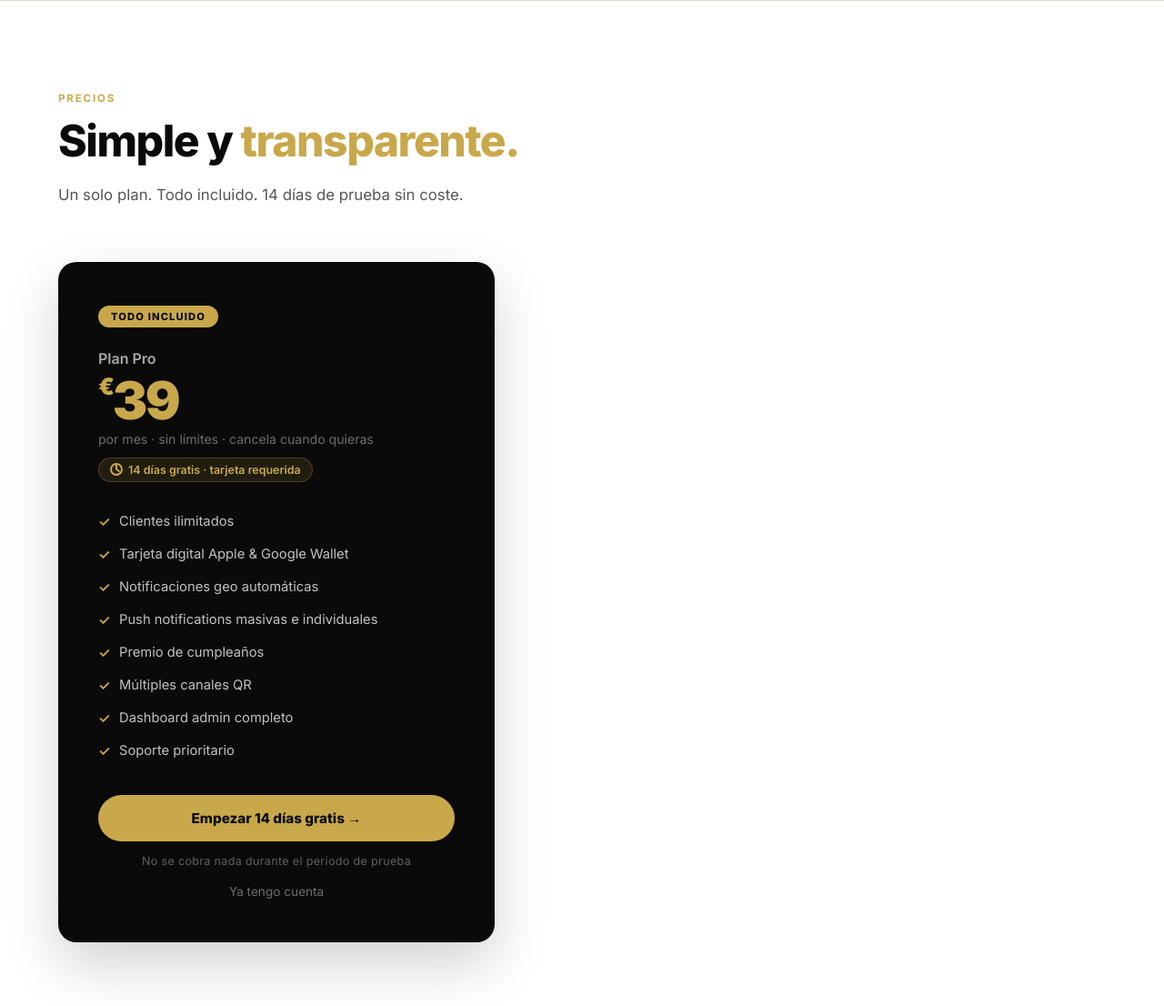
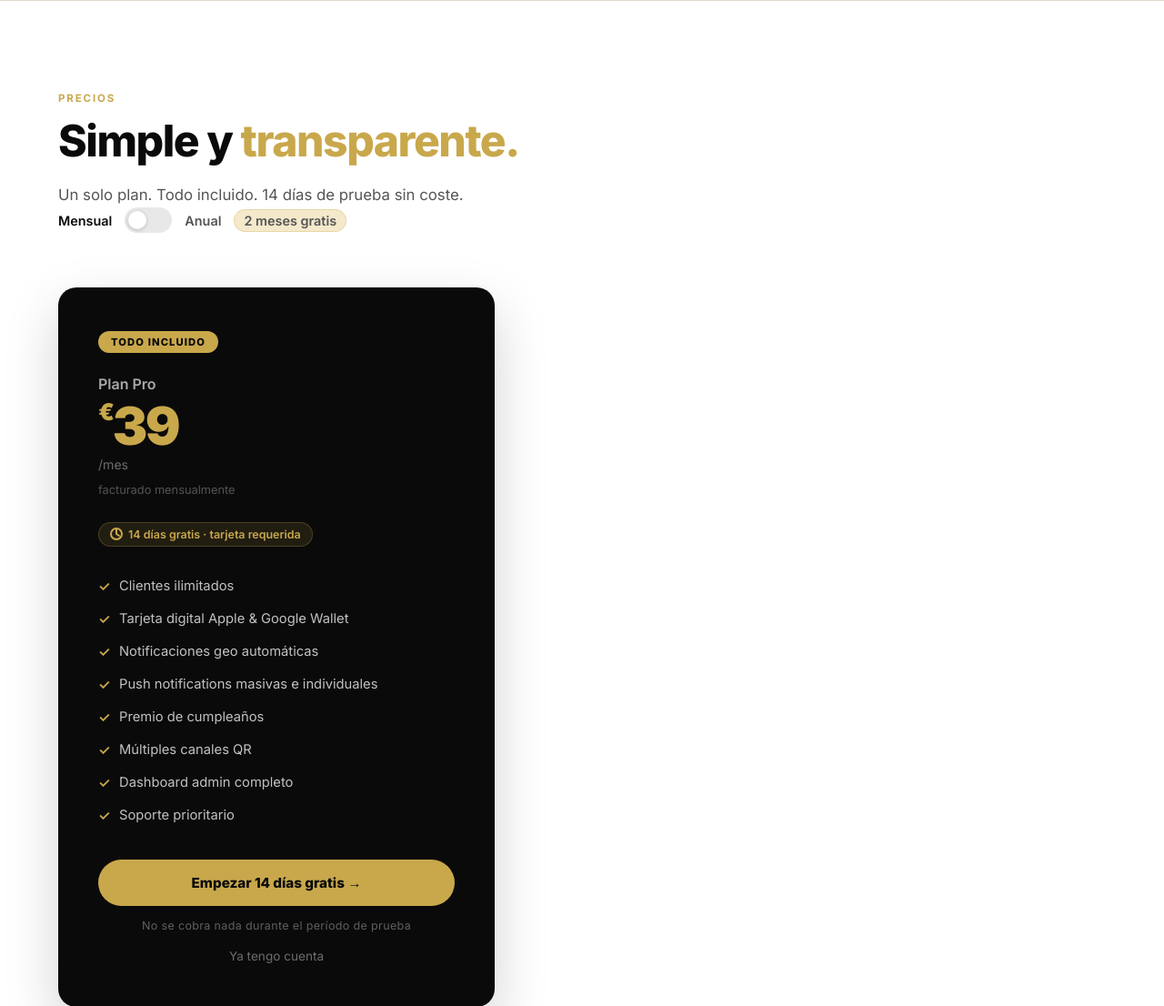
Before and after one commit to zubbigpt/sukie-card, a FastAPI app: page / in a window 1280 px wide. Shown: the part 4720-5826 px from the top of the page at 91% size. Run offline with FastAPI, Linux system fonts and the light colour scheme.

Commit message:
fix: restaurar funciones originales — toggle mensual/anual, cookie consent con dos botones
Co-Authored-By: Claude Sonnet 4.6 <noreply@anthropic.com>

```diff
--- a/templates/index.html
+++ b/templates/index.html
@@ -311,6 +311,29 @@
   .pricing-wrap {
     margin-top: 60px; display: flex; justify-content: flex-start;
   }
+  .billing-toggle {
+    display: flex; align-items: center; gap: 14px; margin-bottom: 36px;
+  }
+  .billing-toggle span { font-size: .9rem; font-weight: 600; color: var(--gray-4); transition: color .2s; }
+  .billing-toggle span.active { color: var(--black); }
+  .toggle-track {
+    width: 52px; height: 28px; border-radius: 100px; background: var(--gray-2);
+    position: relative; cursor: pointer; transition: background .3s; border: none;
+    padding: 0; flex-shrink: 0;
+  }
+  .toggle-track.on { background: var(--black); }
+  .toggle-knob {
+    position: absolute; top: 4px; left: 4px;
+    width: 20px; height: 20px; border-radius: 50%;
+    background: var(--white); box-shadow: 0 1px 4px rgba(0,0,0,.2);
+    transition: transform .3s var(--ease);
+  }
+  .toggle-track.on .toggle-knob { transform: translateX(24px); }
+  .billing-badge {
+    background: var(--gold-lt); color: var(--brown-md);
+    font-size: .72rem; font-weight: 700; padding: 3px 10px;
+    border-radius: 100px; border: 1px solid rgba(201,168,76,.3);
+  }
   .price-card {
     padding: 48px 44px; border-radius: 20px;
     background: var(--black); color: var(--white);
@@ -332,6 +355,7 @@
   }
   .price-amount sup { font-size: 1.6rem; vertical-align: top; margin-top: 10px; }
   .price-period { font-size: .88rem; color: rgba(255,255,255,.4); margin-bottom: 12px; }
+  .price-sub { font-size: .8rem; color: rgba(255,255,255,.3); margin-bottom: 28px; }
   .price-trial {
     display: inline-flex; align-items: center; gap: 6px;
     background: rgba(201,168,76,.12); border: 1px solid rgba(201,168,76,.25);
@@ -460,24 +484,6 @@
   .footer-bottom a { color: rgba(255,255,255,.35); text-decoration: none; }
   .footer-bottom a:hover { color: var(--white); }
 
-  /* ── COOKIE BANNER ── */
-  #cookie-banner {
-    position: fixed; bottom: 24px; left: 24px; right: 24px;
-    max-width: 520px; background: var(--white);
-    border: 1px solid var(--gray-2); border-radius: 14px;
-    padding: 20px 24px; box-shadow: 0 12px 40px rgba(0,0,0,.12);
-    display: flex; align-items: center; gap: 16px; z-index: 999;
-    font-size: .85rem; line-height: 1.5; color: var(--gray-4);
-    transform: translateY(0); transition: transform .4s, opacity .4s;
-  }
-  #cookie-banner.hidden { transform: translateY(120%); opacity: 0; pointer-events: none; }
-  #cookie-banner button {
-    flex-shrink: 0; background: var(--black); color: var(--white);
-    border: none; border-radius: 8px; padding: 9px 18px;
-    font-family: var(--font); font-weight: 600; font-size: .82rem;
-    cursor: pointer; transition: background .2s;
-  }
-  #cookie-banner button:hover { background: #333; }
 
   /* ── REVEAL ANIMATIONS ── */
   .reveal {
@@ -789,12 +795,21 @@
     <h2 class="section-h2 reveal">Simple y <em>transparente.</em></h2>
     <p class="section-p reveal">Un solo plan. Todo incluido. 14 días de prueba sin coste.</p>
   </div>
+  <div class="billing-toggle reveal">
+    <span id="toggle-monthly-label" class="active">Mensual</span>
+    <button class="toggle-track" id="billing-toggle-btn" onclick="toggleBilling()" aria-label="Cambiar ciclo de facturación">
+      <span class="toggle-knob" id="billing-knob"></span>
+    </button>
+    <span id="toggle-annual-label" style="color:var(--gray-4)">Anual</span>
+    <span class="billing-badge">2 meses gratis</span>
+  </div>
   <div class="pricing-wrap">
     <div class="price-card reveal">
       <span class="price-badge">Todo incluido</span>
       <p class="price-name">Plan Pro</p>
-      <div class="price-amount"><sup>€</sup>39</div>
-      <p class="price-period">por mes · sin límites · cancela cuando quieras</p>
+      <div class="price-amount"><sup>€</sup><span id="pro-price">39</span></div>
+      <p class="price-period"><span id="pro-period">/mes</span></p>
+      <p class="price-sub" id="pro-sub">facturado mensualmente</p>
       <div class="price-trial">
         <svg viewBox="0 0 14 14"><path d="M7 1v6l3 2"/><circle cx="7" cy="7" r="6"/></svg>
         14 días gratis · tarjeta requerida
@@ -885,9 +900,26 @@
 </footer>
 
 <!-- COOKIE BANNER -->
-<div id="cookie-banner">
-  <p>Usamos cookies para mejorar tu experiencia. <a href="/cookies" style="color:var(--black);font-weight:600;">Más info</a></p>
-  <button onclick="document.getElementById('cookie-banner').classList.add('hidden'); localStorage.setItem('cc','1');">Aceptar</button>
+<div id="cookie-banner" style="display:none;position:fixed;bottom:0;left:0;right:0;z-index:9999;
+  background:#1a0f08;border-top:1px solid rgba(201,168,76,.25);
+  padding:16px 24px;display:flex;align-items:center;justify-content:space-between;
+  flex-wrap:wrap;gap:12px;font-family:'Inter',sans-serif;">
+  <p style="margin:0;color:#d4b896;font-size:13px;max-width:600px;line-height:1.5">
+    Usamos cookies esenciales para que la app funcione correctamente.
+    <a href="/cookies" style="color:#c9a84c;text-decoration:underline">Más info</a>
+  </p>
+  <div style="display:flex;gap:10px;flex-shrink:0">
+    <button onclick="cookieConsent('essential')" style="
+      background:transparent;border:1px solid rgba(201,168,76,.4);color:#d4b896;
+      padding:8px 16px;border-radius:8px;font-size:13px;cursor:pointer;font-family:'Inter',sans-serif">
+      Solo esenciales
+    </button>
+    <button onclick="cookieConsent('all')" style="
+      background:#c9a84c;border:none;color:#0a0a0a;
+      padding:8px 18px;border-radius:8px;font-size:13px;font-weight:700;cursor:pointer;font-family:'Inter',sans-serif">
+      Aceptar todo
+    </button>
+  </div>
 </div>
 
 <script>
@@ -948,10 +980,45 @@ var io = new IntersectionObserver(function(entries) {
 }, { threshold: 0.1, rootMargin: '0px 0px -40px 0px' });
 revealEls.forEach(function(el) { io.observe(el); });
 
-// Cookie banner
-if (localStorage.getItem('cc')) {
-  document.getElementById('cookie-banner').classList.add('hidden');
+// ── Billing toggle ────────────────────────────────────────────
+var billingAnnual = false;
+function toggleBilling() {
+  billingAnnual = !billingAnnual;
+  var track = document.getElementById('billing-toggle-btn');
+  var monthLabel = document.getElementById('toggle-monthly-label');
+  var annualLabel = document.getElementById('toggle-annual-label');
+  var proPrice = document.getElementById('pro-price');
+  var proPeriod = document.getElementById('pro-period');
+  var proSub = document.getElementById('pro-sub');
+  if (billingAnnual) {
+    track.classList.add('on');
+    monthLabel.classList.remove('active'); monthLabel.style.color = 'var(--gray-4)';
+    annualLabel.classList.add('active'); annualLabel.style.color = 'var(--black)';
+    proPrice.textContent = '33';
+    proPeriod.textContent = '/mes';
+    proSub.textContent = 'facturado €390/año — 2 meses gratis';
+  } else {
+    track.classList.remove('on');
+    monthLabel.classList.add('active'); monthLabel.style.color = 'var(--black)';
+    annualLabel.classList.remove('active'); annualLabel.style.color = 'var(--gray-4)';
+    proPrice.textContent = '39';
+    proPeriod.textContent = '/mes';
+    proSub.textContent = 'facturado mensualmente';
+  }
 }
+
+// ── Cookie consent ─────────────────────────────────────────────
+(function() {
+  var COOKIE_KEY = 'zubcard_cookie_consent';
+  function cookieConsent(choice) {
+    localStorage.setItem(COOKIE_KEY, choice);
+    document.getElementById('cookie-banner').style.display = 'none';
+  }
+  window.cookieConsent = cookieConsent;
+  if (!localStorage.getItem(COOKIE_KEY)) {
+    document.getElementById('cookie-banner').style.display = 'flex';
+  }
+})();
 </script>
 </body>
 </html>
```
